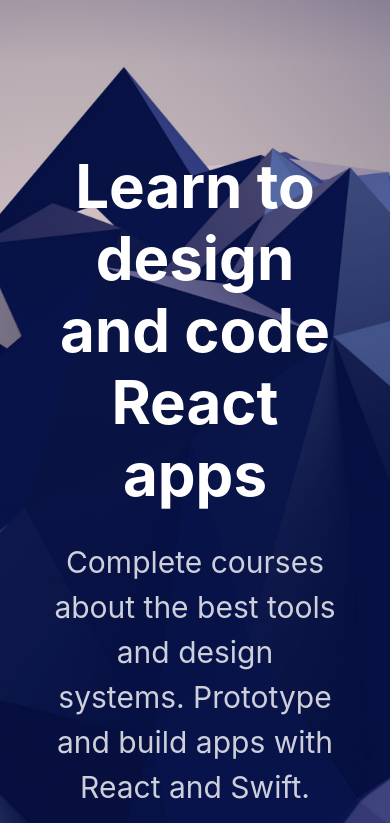
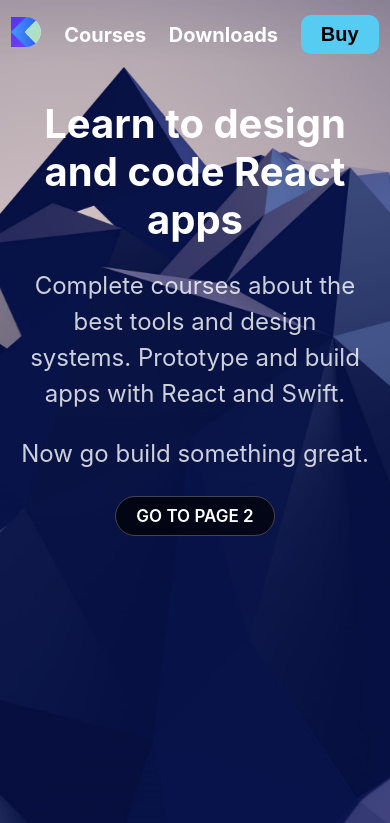
Before and after one commit to renandf/react-for-designers, a Gatsby site: page / in a window 390 px wide. Shown: the top 823 px of the page. Built offline with nearby package versions, Linux system fonts and the light colour scheme; Gatsby itself is replaced by a stand-in of ours.

Commit message:
feat: Add header with navigation

```diff
--- /dev/null
+++ b/src/components/header.css
@@ -0,0 +1,45 @@
+header {
+  position: fixed;
+  width: 100%;
+  padding: 50px 0;
+  z-index: 100;
+}
+
+.headerGroup {
+  max-width: 800px;
+  margin: 0 auto;
+  display: grid;
+  grid-template-columns: repeat(5, auto);
+  align-items: center;
+  justify-items: center;
+}
+
+header a {
+  color: white;
+  font-weight: 700;
+}
+
+header button {
+  padding: 8px 20px;
+  font-size: 20px;
+  background: #56ccf2;
+  border: none;
+  font-weight: 700;
+  border-radius: 10px;
+  outline: none;
+  cursor: pointer;
+}
+
+@media (max-width: 640px) {
+  header {
+    padding: 15px 0;
+  }
+
+  .headerGroup {
+    grid-template-columns: repeat(4, auto);
+  }
+
+  header a:nth-child(4) {
+    display: none;
+  }
+}
--- a/src/components/header.js
+++ b/src/components/header.js
@@ -1,42 +1,21 @@
 import * as React from "react"
-import PropTypes from "prop-types"
 import { Link } from "gatsby"
 
+import "./header.css"
+import logo from "../images/logo-designcode.svg"
+
 const Header = ({ siteTitle }) => (
-  <header
-    style={{
-      background: `rebeccapurple`,
-      marginBottom: `1.45rem`,
-    }}
-  >
-    <div
-      style={{
-        margin: `0 auto`,
-        maxWidth: 960,
-        padding: `1.45rem 1.0875rem`,
-      }}
-    >
-      <h1 style={{ margin: 0 }}>
-        <Link
-          to="/"
-          style={{
-            color: `white`,
-            textDecoration: `none`,
-          }}
-        >
-          {siteTitle}
-        </Link>
-      </h1>
+  <header>
+    <div className="headerGroup">
+      <Link to="/">
+        <img src={logo} alt="logo" />
+      </Link>
+      <Link to="/courses">Courses</Link>
+      <Link to="/downloads">Downloads</Link>
+      <Link to="/workshops">Workshpos</Link>
+      <Link to="/buy"><button>Buy</button></Link>
     </div>
   </header>
 )
 
-Header.propTypes = {
-  siteTitle: PropTypes.string,
-}
-
-Header.defaultProps = {
-  siteTitle: ``,
-}
-
 export default Header
--- a/src/components/layout.css
+++ b/src/components/layout.css
@@ -48,6 +48,20 @@ a {
   max-width: 500px;
   padding: 150px 50px;
   text-align: center;
+}
+
+@media (max-width: 640px) {
+  .heroGroup {
+    padding: 100px 20px;
+  }
+
+  .hero h1 {
+    font-size: 40px;
+  }
+
+  .hero p {
+    font-size: 24px;
+  }
 }
 
 /* html {
--- a/src/pages/index.js
+++ b/src/pages/index.js
@@ -5,9 +5,12 @@ import { StaticImage } from "gatsby-plugin-image"
 import Layout from "../components/layout"
 import Seo from "../components/seo"
 
+import Header from "../components/header"
+
 const IndexPage = () => (
   <Layout>
     <Seo title="Home" />
+    <Header />
     <div className="hero">
       <div className="heroGroup">
         <h1>Learn to design and code React apps</h1>
```
